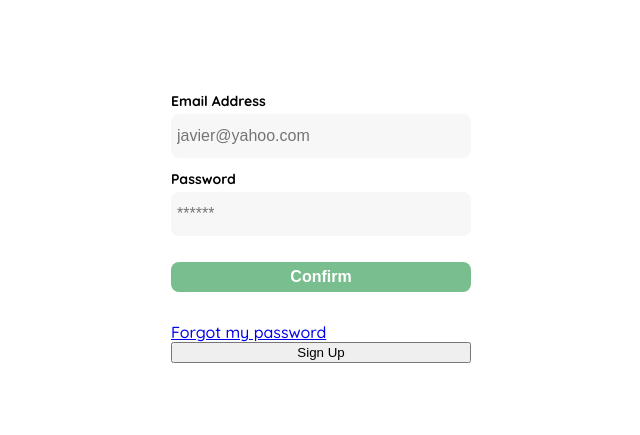
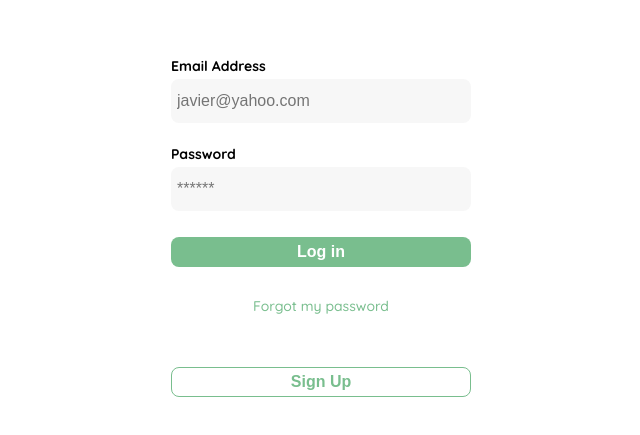
Before and after one commit to javiericardohr/frontenddeveloper, a plain HTML site: page practicoDeveloper/contrasena.html in a window 1280 px wide. Shown: the part 173-608 px from the top of the page, without its empty margins (319-959 px from the left). Drawn offline with Linux system fonts and the light colour scheme.

Commit message:
actualiza y finaliza formulario contraseña

```diff
--- a/practicoDeveloper/contrasena.html
+++ b/practicoDeveloper/contrasena.html
@@ -60,15 +60,38 @@
             padding: 6px;
             margin-bottom: 12px;
         }
+        .input-email{
+            margin-bottom: 22px;
+        }
         .form{
             display: flex;
             flex-direction: column;
         }
+        .form a{
+            text-align: center;
+            text-decoration: none;
+            margin-bottom: 52px;
+            color: var(--hospital-green);
+            font-size: var(--sm);
+
+        }
+
         .primary-button{
             background-color: var(--hospital-green);
             border-radius: 8px;
             border: none;
             color: var(--while);
+            width: 100%;
+            cursor: pointer;
+            font-size: var(--md);
+            font-weight: bold;
+            height: 30px;
+        }
+        .secodary-button{
+            background-color: var(--while);
+            border-radius: 8px;
+            border: 1px solid var(--hospital-green);
+            color: var(--hospital-green);
             width: 100%;
             cursor: pointer;
             font-size: var(--md);
@@ -99,7 +122,7 @@
 
                 <label for="password" class="label">Password</label>
                 <input type="password" id="password" placeholder="******" class="input input-password">
-                <input type="submit" value="Confirm" class="primary-button login-button">
+                <input type="submit" value="Log in" class="primary-button login-button">
                 <a href="/">Forgot my password</a>
 
             </form>
```
